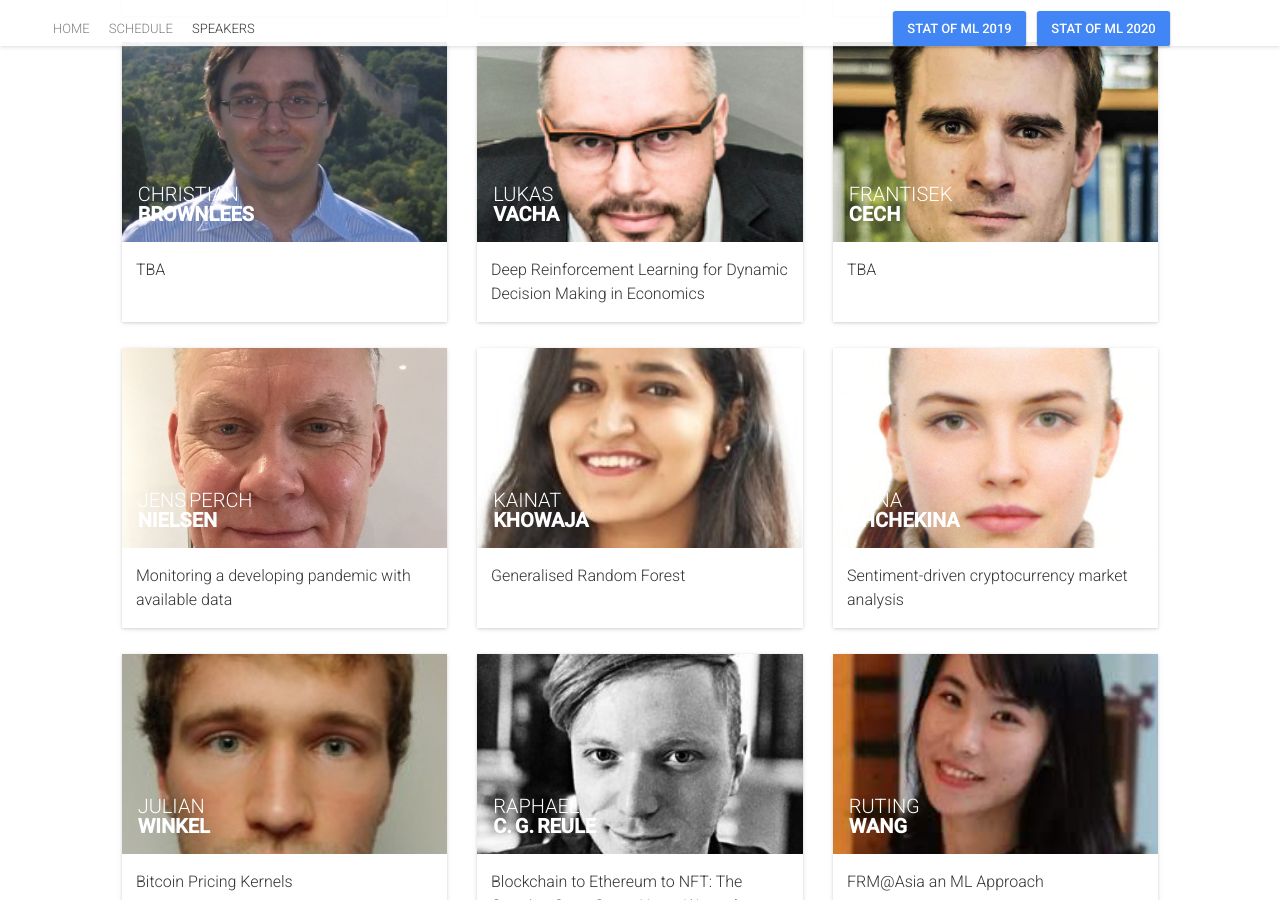
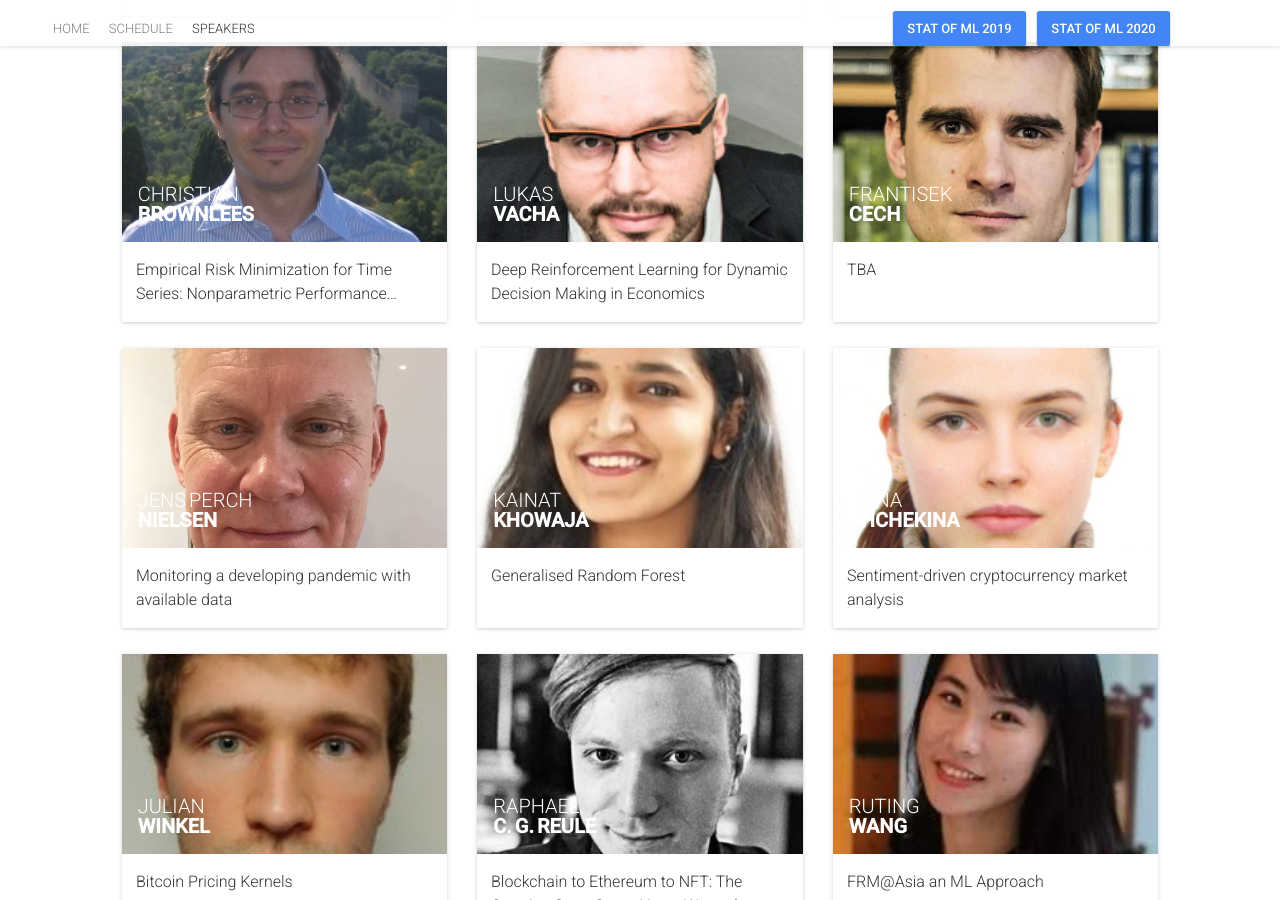
Before and after one commit to barunik/Prague2021, a Jekyll site: the page built from speakers.html, in a window 1280 px wide and 900 px high, scrolled down 1027 px. Built offline with Jekyll 4.4.1, drawn with Linux system fonts in a browser that asks for light colours; nearby versions of some CDN libraries; comment, search, counter and statistics services are not loaded; part of the change alters nothing that is shown.

Commit message:
Update sessions.yml

```diff
--- a/_data/sessions.yml
+++ b/_data/sessions.yml
@@ -62,9 +62,9 @@
 
 -
   id: 007
-  title: "TBA"
-  description: "Authors: Christian Brownlees<br/>
-  <p>Abstract:  </p>"
+  title: "Empirical Risk Minimization for Time Series: Nonparametric Performance Bounds for Prediction"
+  description: "Authors: Christian Brownlees and Jordi Llorens-Terrazas<br/>
+  <p>Abstract:  Empirical risk minimization is a standard principle for choosing algorithms in learning theory. In this paper we study the properties of empirical risk minimization for time series. The analysis is carried out in a general framework that covers different types of forecasting applications encountered in the literature. We are concerned with 1-step-ahead prediction of a univariate time series generated by a parameter-driven process. A class of recursive algorithms is available to forecast the time series. The algorithms are recursive in the sense that the forecast produced in a given period is a function of the lagged values of the forecast and of the time series. The relationship between the generating mechanism of the time series and the class of algorithms is unspecified. Our main result establishes that the algorithm chosen by empirical risk minimization achieves asymptotically the optimal predictive performance that is attainable within the class of algorithms.</p>"
   subtype: Presentation
   speakers: [7]
   language: en
```
